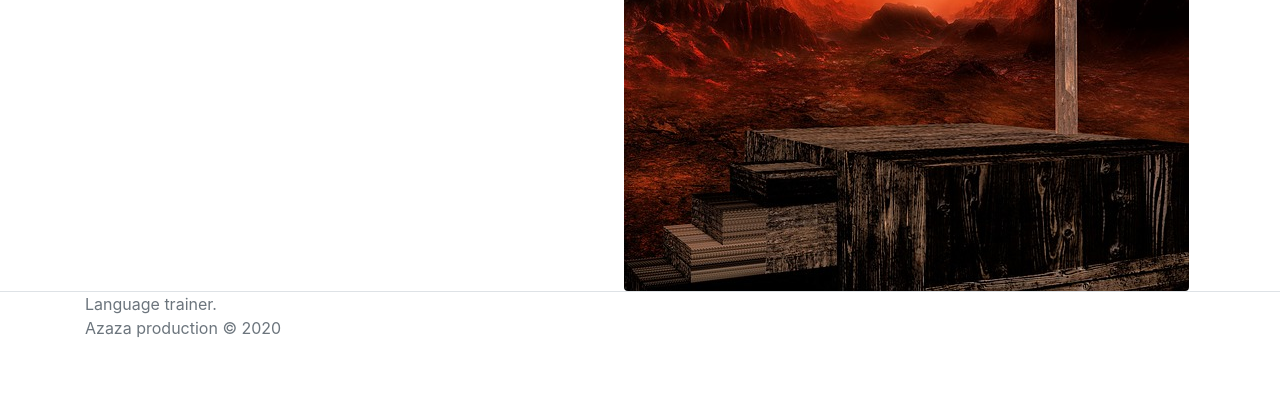
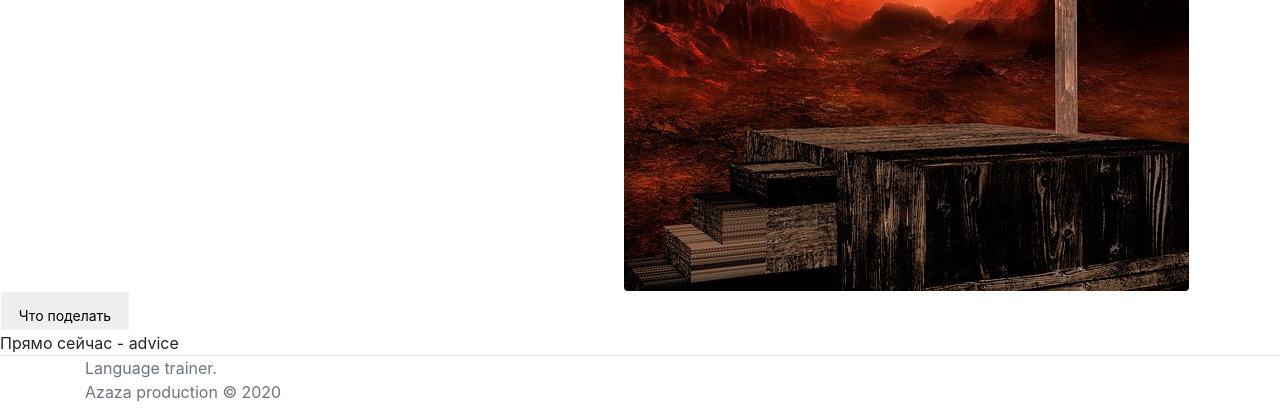
Before and after one commit to Cadovvl/trainer, a Django app: template gallows/templates/gallows/gallows_start.html in a window 1280 px wide. Shown: the part 485-905 px from the top of the page. Before the commit the page ends 822 px from the top, so only its background shows below. Run offline with Django 3.2, Linux system fonts and the light colour scheme; the template is opened without the code that fills it: values that come from a table or form of the project are taken from there, others are empty; some libraries are stand-ins or nearby versions.

Commit message:
js not work

```diff
--- a/gallows/templates/gallows/gallows_start.html
+++ b/gallows/templates/gallows/gallows_start.html
@@ -26,10 +26,13 @@
             {% endfor %}
           </div>
 
+
+
           <div class="col-md-8">
             <button type="submit" class="gallows_start_button">
               Погнали!
             </button>
+
           </div>
         </form>
       </div>
@@ -38,4 +41,15 @@
       </div>
     </div>
   </div>
+  <div class="header">
+    <button type="submit" class="button">
+      Что поделать
+    </button>
+  </div>
+    <div class="advice">
+      <span>Прямо сейчас - </span>
+      <span class="phrase">advice</span>
+    </div>
+  <script src="https://code.s3.yandex.net/web-code/smoothly.js"></script>
+<script src="s.js"></script>
 {% endblock %}
--- a/static/gallows_styles/gallows.css
+++ b/static/gallows_styles/gallows.css
@@ -52,3 +52,19 @@
   50% { background-color: #f33f27; box-shadow: 0 0 20px #f33f27; }
   100% { background-color: #a81805; box-shadow: 0 0 5px #a81805; }
 }
+
+.button {
+  width: 130px;
+  height: 40px;
+  padding-top: 10px;
+  box-sizing: border-box;
+  border: 1px solid white;
+  text-align: center;
+  font-size: 14px;
+  cursor: pointer;
+  transition: opacity 0.2s;
+}
+
+.button:hover {
+  opacity: 0.5;
+}
--- /dev/null
+++ b/static/gallows_styles/s.js
@@ -0,0 +1,31 @@
+let phrases = [
+    { text: 'посмотреть серию Шерлоа на английском' },
+    { text: 'узнать, как по английски будет "мелкий дождь"'},
+    { text: 'вспомнить, как образуется Present Simple'}
+  ];
+
+  function getRandomElement(arr) {
+    let randIndex = Math.floor(Math.random() * arr.length);
+    return arr[randIndex];
+  }
+
+  let button = document.querySelector('.button');
+  let phrase = document.querySelector('.phrase');
+  let advice = document.querySelector('.advice');
+
+
+  button.addEventListener('click', function () {
+    let randomElement = getRandomElement(phrases);
+    smoothly(phrase, 'textContent', randomElement.text)
+
+
+    if (randomElement.text.length > 40) {
+      advice.style.fontSize = '33px';
+    } else {
+      advice.style.fontSize = '42px';
+    }
+  });
+
+  for (let i = 0; i <= 2; i = i + 1) {
+  smoothly(phrase, 'textContent', phrases[i].text);
+  }
```
